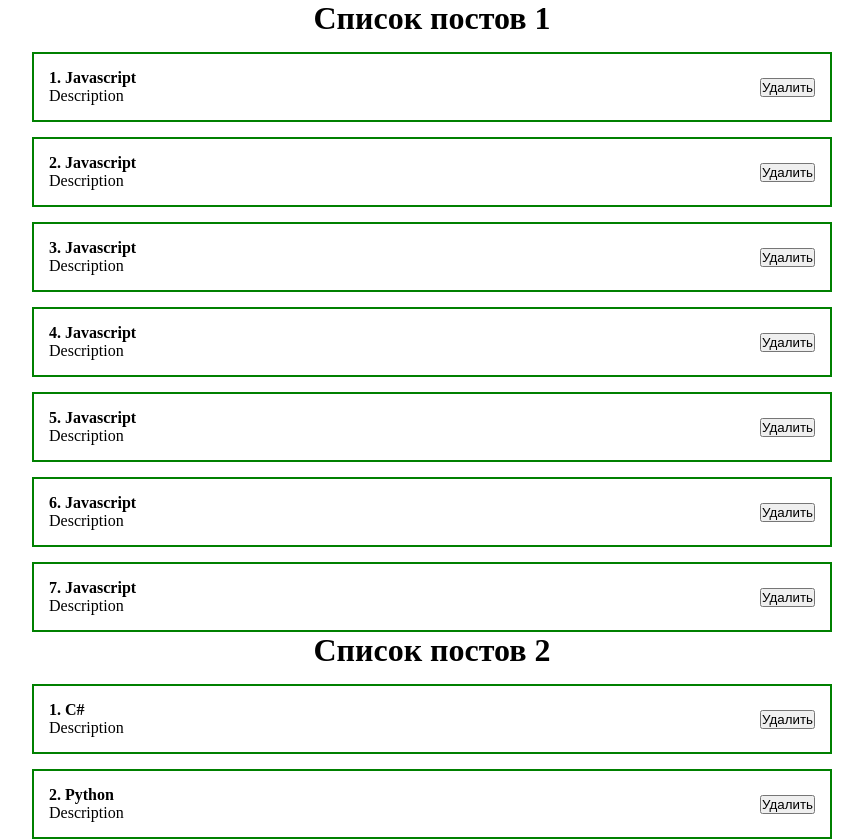
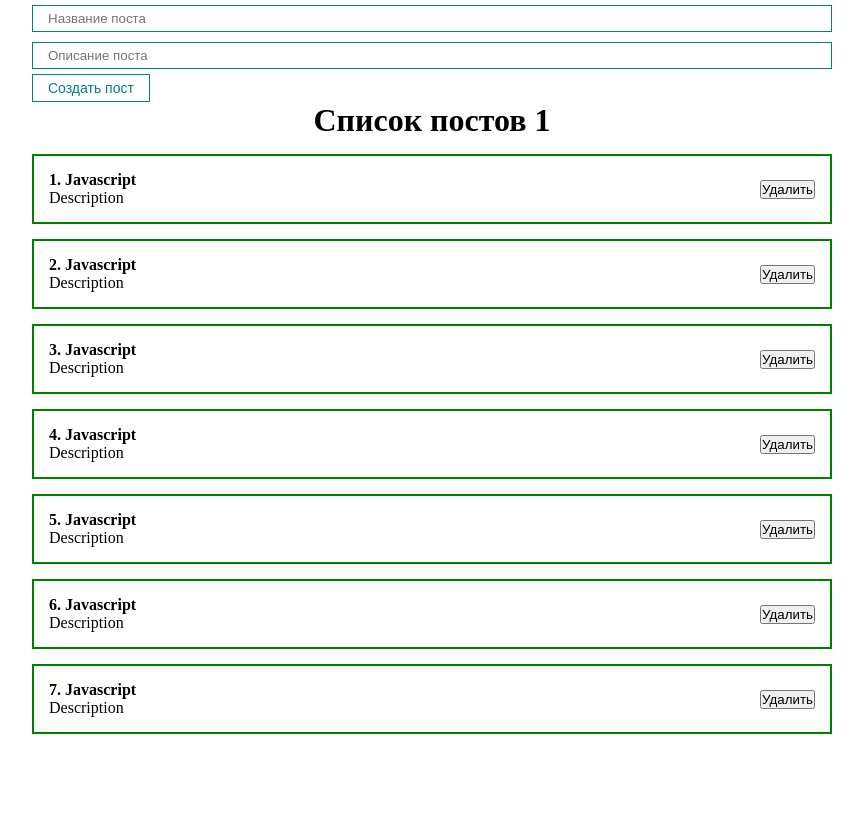
Before and after one commit to dmitry92ahv/learnReact, a React (Create React App) app in the folder my-app/: page / in a window 1280 px wide. Shown: the whole page, without its empty margins (208-1071 px from the left). After the commit the page ends 800 px from the top, so only its background shows below. Built offline with nearby package versions, Linux system fonts and the light colour scheme.

Commit message:
create input, modules style

```diff
--- a/my-app/src/App.js
+++ b/my-app/src/App.js
@@ -3,6 +3,8 @@
 import Counter from "./components/Counter";
 import PostItem from "./components/PostItem";
 import PostList from "./components/PostList";
+import MyButton from "./components/UI/button/MyButton";
+import MyInput from "./components/UI/input/MyInput";
 import "./styles/App.css";
 
 function App() {
@@ -17,16 +19,27 @@
     {id: 7, title: 'Javascript', body: 'Description'},
   ])
 
-  const [posts2, setPosts2] = useState([
-    {id: 1, title: 'C#', body: 'Description'},
-    {id: 2, title: 'Python', body: 'Description'},
-  ])
+  const [title, setTitle] = useState('')
+  const addNewPost = (e) => {
+    e.preventDefault()
+    alert(title)
+  }
+
 
 
   return (
     <div className="App">
-        <PostList posts={posts} title ="Список постов 1"/>
-        <PostList posts={posts2} title ="Список постов 2"/>
+      <form>
+        <MyInput
+          value={title}
+          onChange = {e => setTitle(e.target.value)}
+          type="text"
+          placeholder="Название поста"
+        />
+        <MyInput type="text" placeholder="Описание поста"/>
+        <MyButton onClick = {addNewPost} >Создать пост</MyButton>
+      </form>
+      <PostList posts={posts} title ="Список постов 1"/>
     </div>
   );
 }
--- /dev/null
+++ b/my-app/src/components/UI/button/MyButton.jsx
@@ -0,0 +1,12 @@
+import React from 'react';
+import classes from './MyButton.module.css';
+
+const MyButton = ({children, ...props}) => {
+    return (
+        <button {...props} className={classes.myBtn}>
+            {children}
+        </button>
+    );
+};
+
+export default MyButton;
--- /dev/null
+++ b/my-app/src/components/UI/button/MyButton.module.css
@@ -0,0 +1,8 @@
+.myBtn{
+    padding: 5px 15px;
+    color: teal;
+    font-size: 14px;
+    background-color: transparent;
+    border: 1px solid teal;
+    cursor: pointer;
+}
--- /dev/null
+++ b/my-app/src/components/UI/input/MyInput.jsx
@@ -0,0 +1,10 @@
+import React from 'react';
+import classes from './MyInput.module.css';
+
+const MyInput = (props) => {
+    return (
+        <input className={classes.myInput} {...props}/>
+    );
+};
+
+export default MyInput;
--- /dev/null
+++ b/my-app/src/components/UI/input/MyInput.module.css
@@ -0,0 +1,6 @@
+.myInput{
+    width: 100%;
+    padding: 5px 15px;
+    margin: 5px 0;
+    border: 1px solid teal;
+}
```
